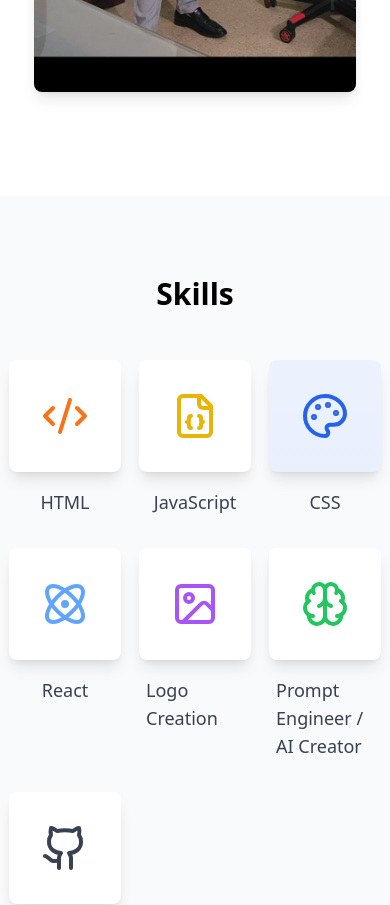
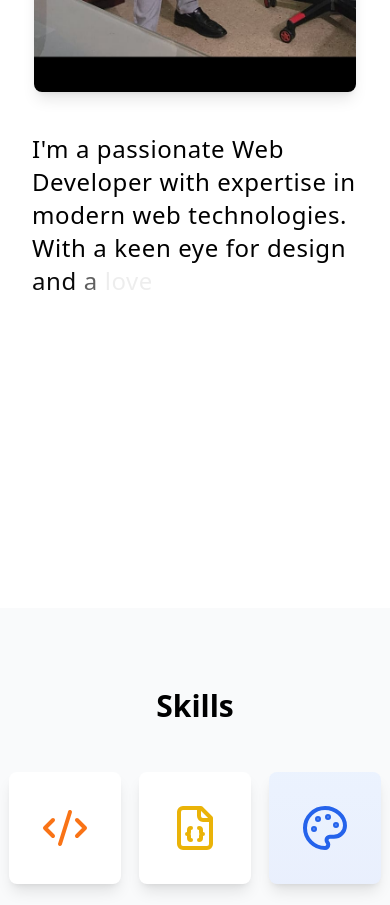
Before and after one commit to Ferny121991/Portafolio, a React (Vite) app: page / in a window 390 px wide. Shown: the part 1400-2305 px from the top of the page. Built offline with nearby package versions, Linux system fonts and the light colour scheme.

Commit message:
areglandon en version movil

```diff
--- a/src/components/text-generate-effect-demo.tsx
+++ b/src/components/text-generate-effect-demo.tsx
@@ -5,8 +5,8 @@ const words = `I'm a passionate Web Developer with expertise in modern web techn
 
 export default function TextGenerateEffectDemo() {
   return (
-    <div className="text-gray-600 leading-relaxed hidden md:block">
-      <TextGenerateEffect words={words} className="font-normal text-base" filter={false} />
+    <div className="text-gray-600 leading-relaxed px-4 md:px-0">
+      <TextGenerateEffect words={words} className="font-normal text-sm md:text-base" filter={false} />
     </div>
   );
 }
```
